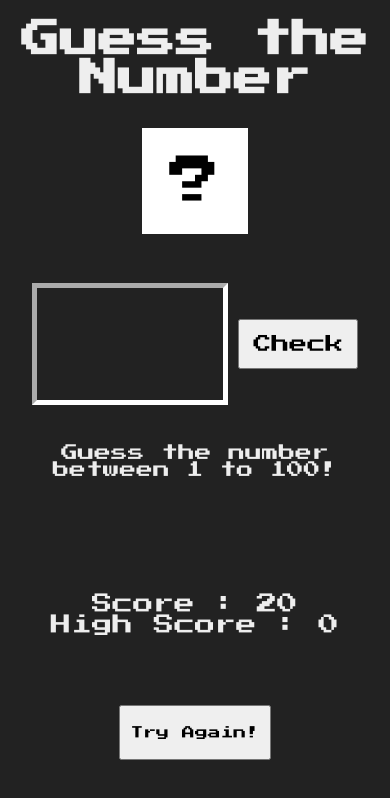
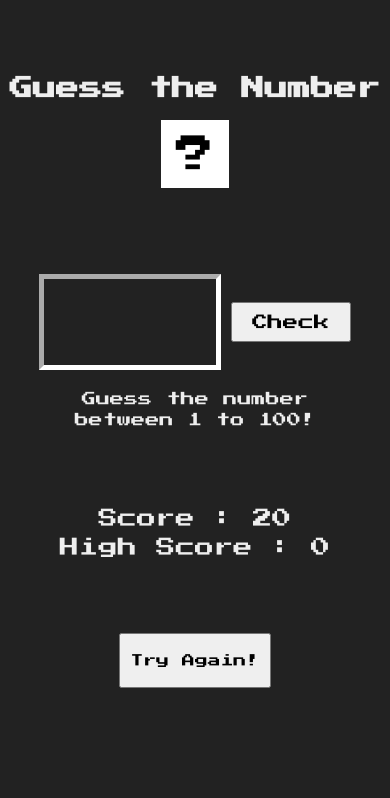
Before and after one commit to Shyam-Vishwakarma/Guess-the-Number, a plain HTML site: page index.html in a window 390 px wide. Drawn offline with Linux system fonts and the light colour scheme.

Commit message:
made responsive

```diff
--- a/style.css
+++ b/style.css
@@ -5,31 +5,33 @@
   padding: 0;
   box-sizing: relative;
 }
+
 body {
-  margin-top: 20px;
+  margin-top: 6rem;
   font-family: 'Press Start 2P', sans-serif;
   color: #eee;
   background-color: #222;
-  /* background-color: #60b347; */
 }
+
 html {
   font-size: 80.5%;
   box-sizing: border-box;
 }
+
 h1 {
   text-align: center;
-  font-size: 3rem;
-  margin-top: 0px;
+  font-size: 1.8rem !important;
+  margin-top: 0;
 }
 
 .logo {
   padding: 8px;
   background-color: #ffffff;
   color: #000000;
-  font-size: 4rem;
+  font-size: 3rem !important;
   display: flex;
-  height: 7rem;
-  width: 7rem;
+  height: 4rem !important;
+  width: 4rem !important;
   justify-content: center;
   align-items: center;
   margin: auto;
@@ -40,7 +42,7 @@ h1 {
   height: 100px;
   display: flex;
   position: relative;
-  top: 40px;
+  top: 5rem !important;
   margin-bottom: 5px;
   flex-direction: row;
   justify-content: center;
@@ -55,7 +57,6 @@ h1 {
   max-width: 120px;
   height: 45px;
   padding: 2.6rem;
-
   border-color: #ffffff;
   border-width: 0.4rem;
   font-size: 4rem;
@@ -76,23 +77,28 @@ h1 {
 .score-section {
   position: relative;
   top: 180px;
-  width: 100%;
+  width: 80%;
   max-width: 600px;
   margin-top: 30px;
   display: flex;
   flex-wrap: wrap;
   justify-content: space-evenly;
   align-items: center;
-  font-size: 1.6rem;
+  font-size: 1.5rem;
+  line-height: 1.5;
   margin: auto;
 }
 
 .message {
   position: relative;
-  top: 65px;
+  top: 6rem !important;
+  left: 50%;
+  transform: translate(-50%, -50%);
+  width: 85%;
   margin: 0;
   text-align: center;
   font-size: 1.3rem;
+  line-height: 1.5;
 }
 
 .try-again {
@@ -102,6 +108,7 @@ h1 {
   height: 50px;
   justify-content: center;
 }
+
 #tr-btn {
   font-family: 'Press Start 2P', sans-serif;
   height: 55px;
@@ -109,3 +116,45 @@ h1 {
   text-align: center;
   padding: 10px;
 }
+
+/* Media Queries for responsiveness */
+@media screen and (max-width: 768px) {
+  h1 {
+    font-size: 2.5rem;
+  }
+
+  .logo {
+    font-size: 3rem;
+    height: 5rem;
+    width: 5rem;
+    margin-top: 20px;
+  }
+
+  .main {
+    top: 20px;
+  }
+
+  .value {
+    height: 35px;
+    padding: 2rem;
+    font-size: 3rem;
+  }
+
+  .btn {
+    height: 40px;
+    font-size: 1.2rem;
+  }
+
+  .score-section {
+    top: 130px;
+  }
+
+  .message {
+    top: 45px;
+    font-size: 1.1rem;
+  }
+
+  .try-again {
+    top: 200px;
+  }
+}
```
